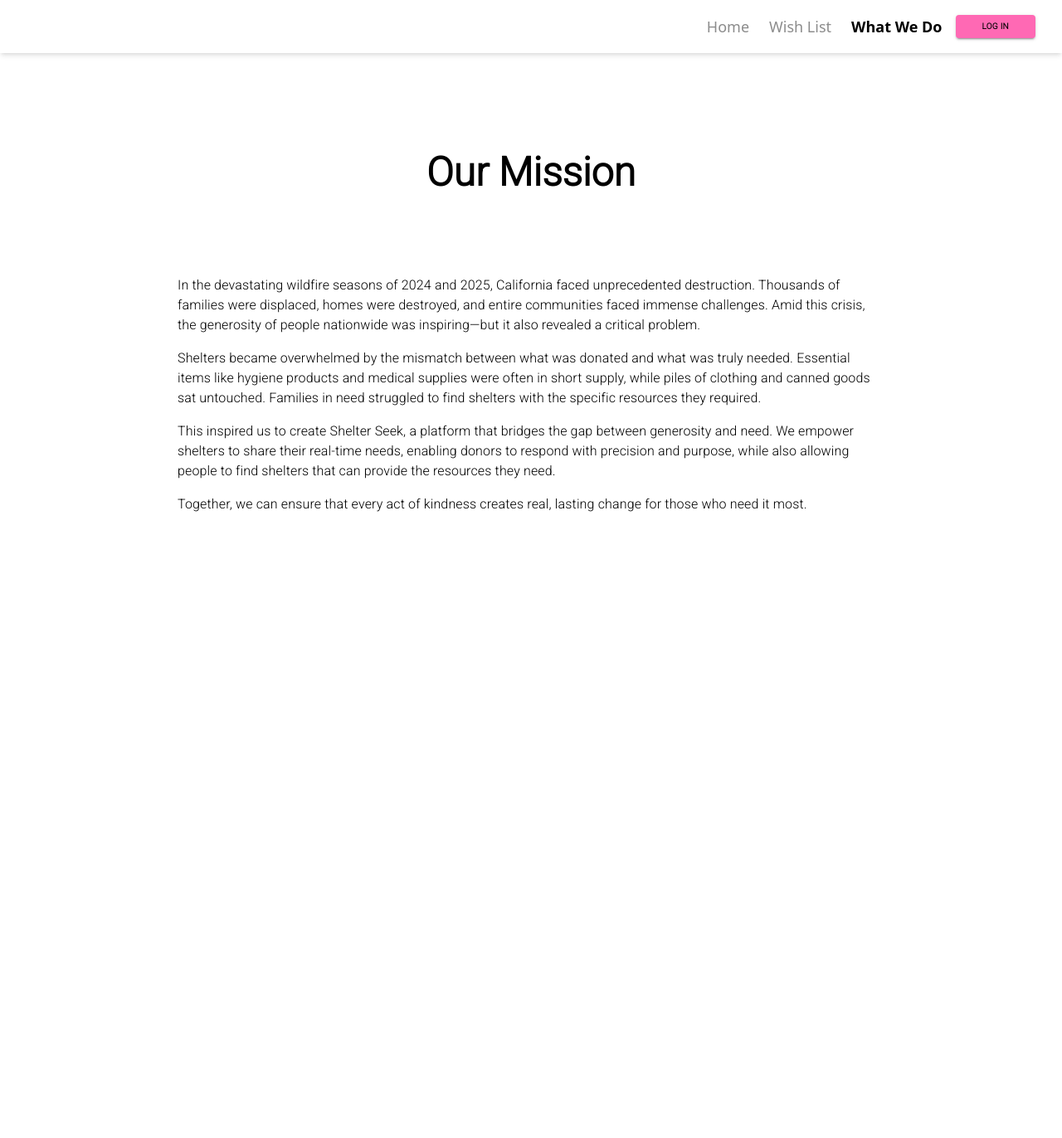
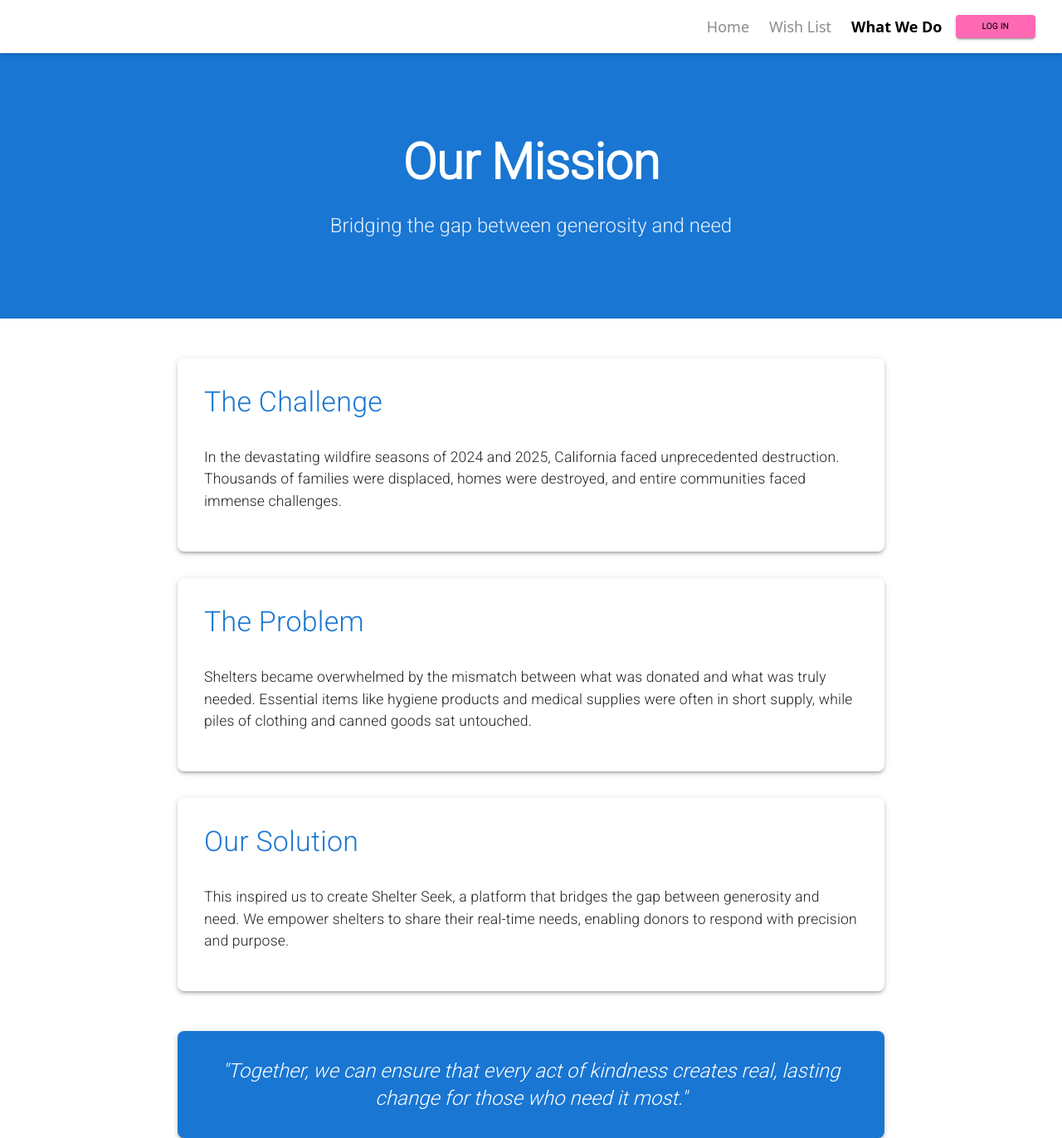
Before and after one commit to ssihala/shelter-site, a Next.js app: page /whatWeDo in a window 1280 px wide. Shown: the whole page at 83% size. Before the commit the page ends 800 px from the top, so only its background shows below. Built offline with nearby package versions, Linux system fonts and the light colour scheme.

Commit message:
Improved mission statement page

```diff
--- a/app/whatWeDo/page.tsx
+++ b/app/whatWeDo/page.tsx
@@ -1,29 +1,111 @@
 import React from 'react';
-import { Box, Typography, Container } from '@mui/material';
+import { Box, Typography, Container, Paper, Grid, Divider } from '@mui/material';
 
 const WhatWeDoPage: React.FC = () => {
     return (
-        <Container maxWidth="md" sx={{ padding: '20px' }}>
-            <Box textAlign="center" mb={12} mt={12}>
-                <Typography variant="h3" fontWeight="bold">
+        <Box>
+            {/* Hero Section */}
+            <Box
+                sx={{
+                    bgcolor: 'primary.main',
+                    color: 'white',
+                    py: { xs: 8, md: 12 },
+                    mb: 6
+                }}
+            >
+                <Container maxWidth="md">
+                    <Typography
+                        variant="h2"
+                        fontWeight="bold"
+                        textAlign="center"
+                        sx={{ mb: 3 }}
+                    >
                         Our Mission
                     </Typography>
+                    <Typography
+                        variant="h5"
+                        textAlign="center"
+                        sx={{ opacity: 0.9 }}
+                    >
+                        Bridging the gap between generosity and need
+                    </Typography>
+                </Container>
             </Box>
-            <Box mb={3}>
-                <Typography variant="body1" paragraph>
-                    In the devastating wildfire seasons of 2024 and 2025, California faced unprecedented destruction. Thousands of families were displaced, homes were destroyed, and entire communities faced immense challenges. Amid this crisis, the generosity of people nationwide was inspiring—but it also revealed a critical problem.
+
+            {/* Content Section */}
+            <Container maxWidth="md">
+                <Grid container spacing={4}>
+                    <Grid item xs={12}>
+                        <Paper elevation={3} sx={{ p: 4, borderRadius: 2 }}>
+                            <Typography
+                                variant="h4"
+                                color="primary"
+                                gutterBottom
+                                sx={{ mb: 4 }}
+                            >
+                                The Challenge
                             </Typography>
-                <Typography variant="body1" paragraph>
-                    Shelters became overwhelmed by the mismatch between what was donated and what was truly needed. Essential items like hygiene products and medical supplies were often in short supply, while piles of clothing and canned goods sat untouched. Families in need struggled to find shelters with the specific resources they required.
+                            <Typography variant="body1" paragraph sx={{ fontSize: '1.1rem' }}>
+                                In the devastating wildfire seasons of 2024 and 2025, California faced unprecedented destruction. Thousands of families were displaced, homes were destroyed, and entire communities faced immense challenges.
                             </Typography>
-                <Typography variant="body1" paragraph>
-                    This inspired us to create Shelter Seek, a platform that bridges the gap between generosity and need. We empower shelters to share their real-time needs, enabling donors to respond with precision and purpose, while also allowing people to find shelters that can provide the resources they need.
+                        </Paper>
+                    </Grid>
+
+                    <Grid item xs={12}>
+                        <Paper elevation={3} sx={{ p: 4, borderRadius: 2 }}>
+                            <Typography
+                                variant="h4"
+                                color="primary"
+                                gutterBottom
+                                sx={{ mb: 4 }}
+                            >
+                                The Problem
                             </Typography>
-                <Typography variant="body1" paragraph>
-                    Together, we can ensure that every act of kindness creates real, lasting change for those who need it most.
+                            <Typography variant="body1" paragraph sx={{ fontSize: '1.1rem' }}>
+                                Shelters became overwhelmed by the mismatch between what was donated and what was truly needed. Essential items like hygiene products and medical supplies were often in short supply, while piles of clothing and canned goods sat untouched.
                             </Typography>
+                        </Paper>
+                    </Grid>
+
+                    <Grid item xs={12}>
+                        <Paper elevation={3} sx={{ p: 4, borderRadius: 2 }}>
+                            <Typography
+                                variant="h4"
+                                color="primary"
+                                gutterBottom
+                                sx={{ mb: 4 }}
+                            >
+                                Our Solution
+                            </Typography>
+                            <Typography variant="body1" paragraph sx={{ fontSize: '1.1rem' }}>
+                                This inspired us to create Shelter Seek, a platform that bridges the gap between generosity and need. We empower shelters to share their real-time needs, enabling donors to respond with precision and purpose.
+                            </Typography>
+                        </Paper>
+                    </Grid>
+
+                    <Grid item xs={12}>
+                        <Paper
+                            elevation={3}
+                            sx={{
+                                p: 4,
+                                borderRadius: 2,
+                                bgcolor: 'primary.main',
+                                color: 'white',
+                                mt: 2
+                            }}
+                        >
+                            <Typography
+                                variant="h5"
+                                textAlign="center"
+                                sx={{ fontStyle: 'italic' }}
+                            >
+                                "Together, we can ensure that every act of kindness creates real, lasting change for those who need it most."
+                            </Typography>
+                        </Paper>
+                    </Grid>
+                </Grid>
+            </Container>
         </Box>
-        </Container>
     );
 };
 
```
Lines whose indentation alone changed are shown as unchanged.
